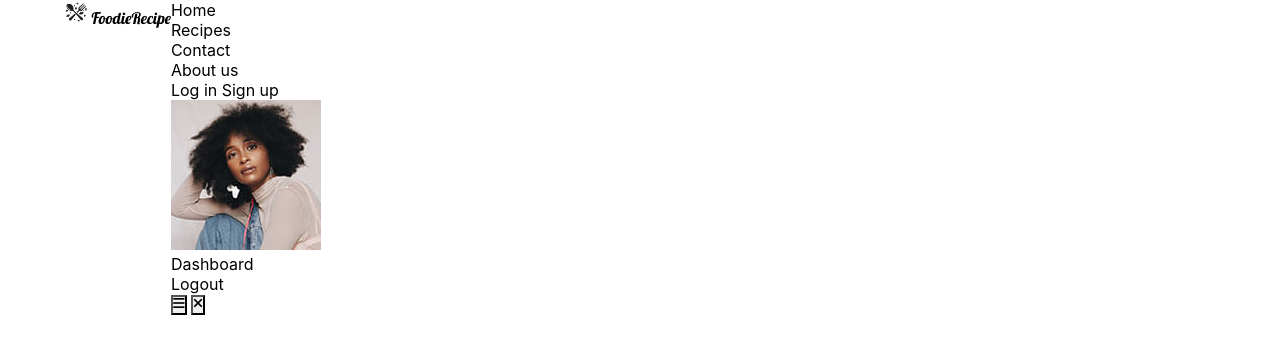
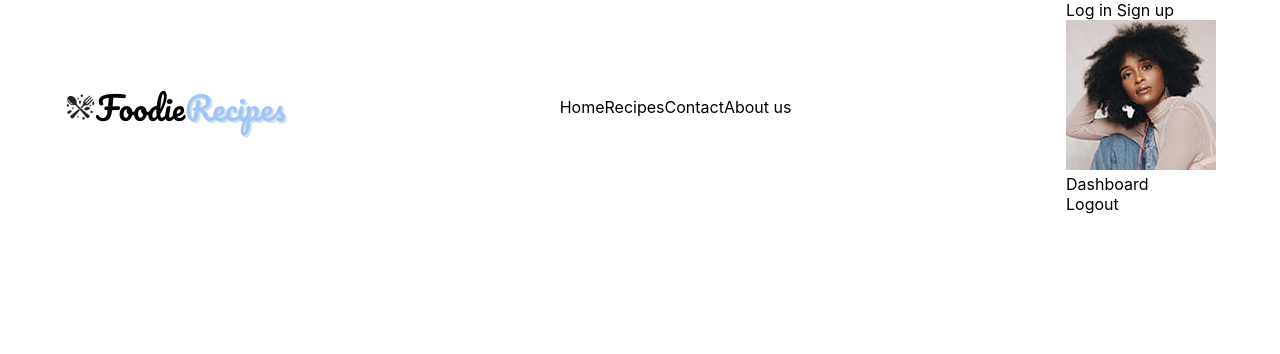
Before and after one commit to FolashadeOmoloja/FoodieRecipe, a plain HTML site: page index.html in a window 1280 px wide. Drawn offline with Linux system fonts and the light colour scheme.

Commit message:
folder structure

```diff
--- a/css/styles.css
+++ b/css/styles.css
@@ -1,10 +1,11 @@
 @import url('https://fonts.googleapis.com/css2?family=Lobster&family=Montserrat:wght@600;700&display=swap');
+@import url('https://fonts.googleapis.com/css2?family=Pacifico&display=swap');
 
 /* custom styling */
 body, *{
     padding: 0;
     margin: 0;
-    overflow-x: hidden;
+    /* overflow-x: hidden; */
     box-sizing: border-box;
     text-decoration: none;
     color: black;
@@ -16,6 +17,7 @@ body, *{
 
 :root {
     --Lobster: "Lobster", sans-serif;
+    --pacifico: "Pacifico", cursive;
     --inter: "Inter", sans-serif; /* any font weight can be used*/
     --sky: linear-gradient(120deg, #a1c4fd 0%, #c2e9fb 100%);
     --transition: all 300ms ease;
@@ -27,15 +29,25 @@ body, *{
 }
 
 body{
-    font-family: "Inter", sans-serif; ;
+    font-family: "Inter", sans-serif;
 }
 
 /* General styles */
 
+.flex-row,.flex-column, .flex-wrap{
+    display: flex;
+}
+
 .flex-row{
-    display: flex;
     flex-direction: row;
-    /* flex-wrap: wrap; */
+}
+
+.flex-column{
+    flex-direction: column;
+}
+
+.flex-wrap{
+    flex-wrap: wrap;
 }
 
 .div-center{
@@ -54,11 +66,29 @@ body{
     width: 100vw;
 }
 
+.hidden{
+    display: none;
+}
+
 /* Navbar style */
+.nav__container{
+    justify-content: space-between;
+}
 .nav__logo{
-    font-family: var(--Lobster);
+    font-family: var(--pacifico);
+    font-size: 2rem;
 }
 .nav__logo img{
-    width: 24px;
-    height: 24px;
+    width: 2rem;
+    height: 2rem;
 }
+
+.nav__logo span{
+    color: #a1c4fd;
+    text-shadow: 2px 2px #d0e3e7;
+
+}
+
+.nav__items{
+  justify-content: space-between;
+}
--- a/index.html
+++ b/index.html
@@ -10,12 +10,14 @@
     <!-- NavBar -->
     <nav>
         <div class="nav__container container flex-row">
-            <a href="index.html" class="nav__logo"> <img src="/assets/foodie-logo.png" alt="logo"> FoodieRecipe</a>
-            <ul class="nav__items">
+            <a href="index.html" class="nav__logo flex-row div-center"> <img src="/assets/foodie-logo.png" alt="logo"> Foodie<span>Recipes</span></a>
+            <ul class="flex-row nav__items div-center">
                 <li><a href="/">Home</a></li>
                 <li><a href="/recipe.html">Recipes</a></li>
                 <li><a href="/contact.html">Contact</a></li>
                 <li><a href="/about.html">About us</a></li>
+            </ul>
+            <ul>
                 <li class="login__buttons">
                     <a href="sign-in.html" class="login__btn">Log in</a>
                     <a href="sign-up.html" class="signup__btn">Sign up</a>
@@ -29,9 +31,11 @@
                          <li><a href="logout.html">Logout</a></li>
                      </ul>
                 </li>
+            </ul>
+            <div class="hidden">
                 <button class="open__nav-btn"><i class="fa-solid fa-bars"></i></button>
                 <button class="close__nav-btn"><i class="fa-solid fa-xmark"></i></button>
-            </ul>
+            </div>
         </div>
     </nav>
      <!-- NavBar Ends-->
```
Also changed, not shown: assets/logo.svg (deleted).
